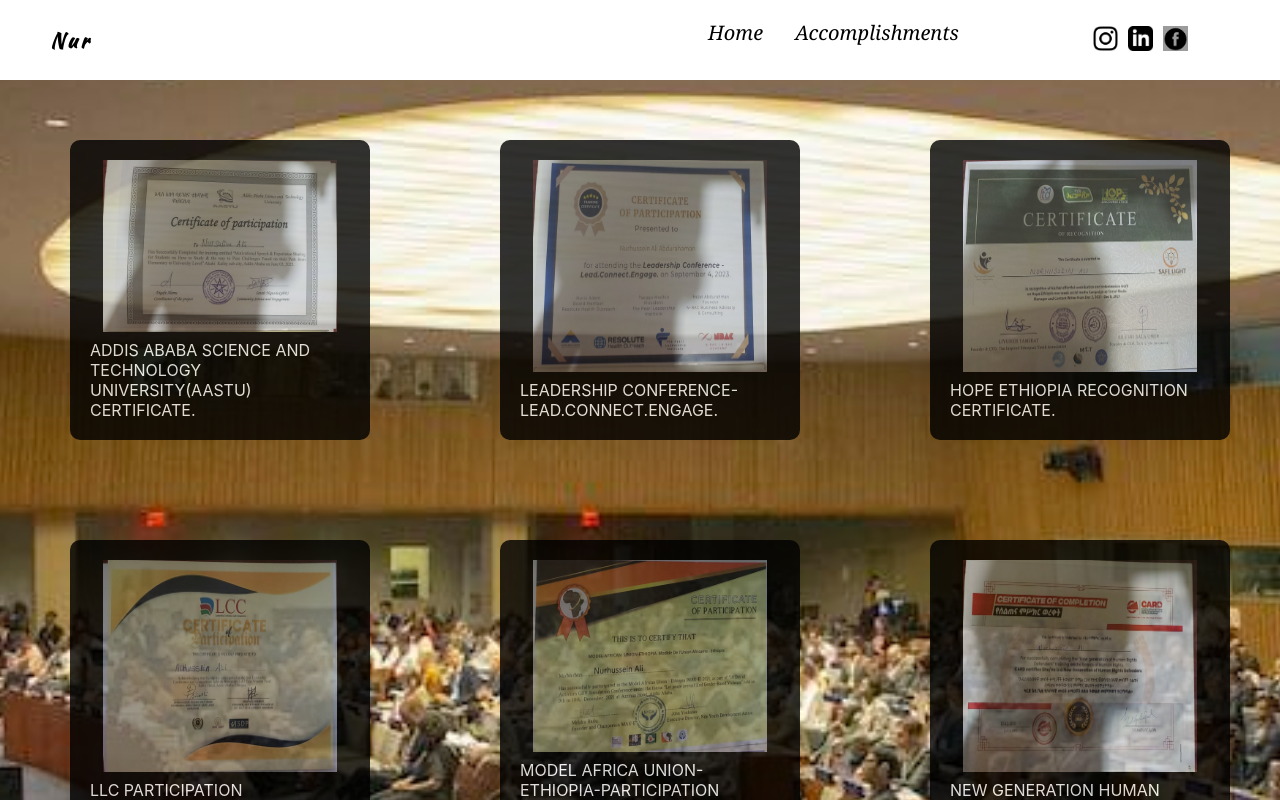
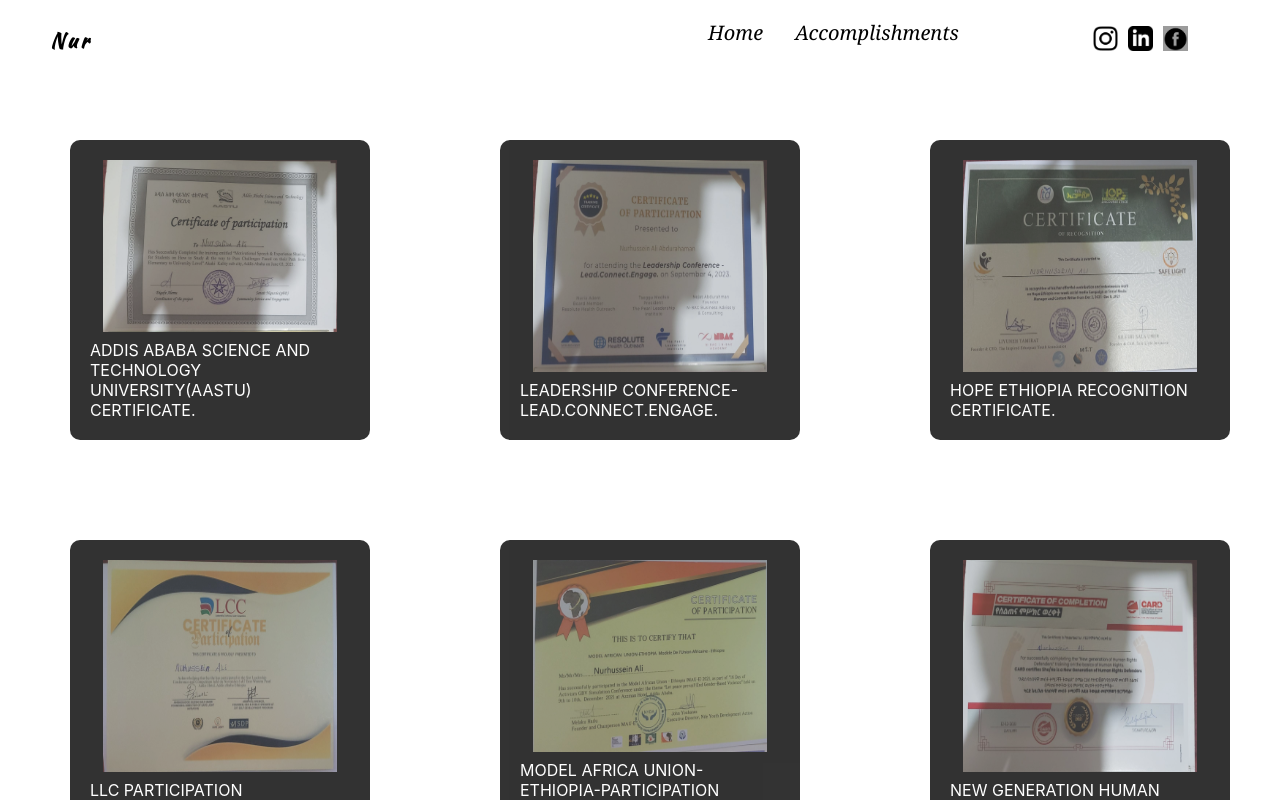
Before and after one commit to thomyhabesha/nurport, a React (Create React App) app: page /#/accomplish in a window 1280 px wide. Shown: the top 800 px of the page. Built offline with nearby package versions, Linux system fonts and the light colour scheme; a web font is replaced by a local one.

Commit message:
kgteaklallmn

```diff
--- a/src/component/accomp/Accomp.jsx
+++ b/src/component/accomp/Accomp.jsx
@@ -6,7 +6,7 @@
 
 function Accomp() {
   return (
-    <div className='acc_comp' style={{background:`url(${Accbg})`, backgroundRepeat:"no-repeat",backgroundSize:"cover",backgroundPosition:"center"}}>
+    <div className='acc_comp' >
 {
    Data.map(item=>{
     return(
--- a/src/component/navigation/Nav.css
+++ b/src/component/navigation/Nav.css
@@ -99,7 +99,7 @@
     position:fixed;
       top:0;
       left:0;
-      height: 100dvh;
+      height: 100vh;
       width: 100dvw;
       display: flex;
       flex-direction: column;
```
